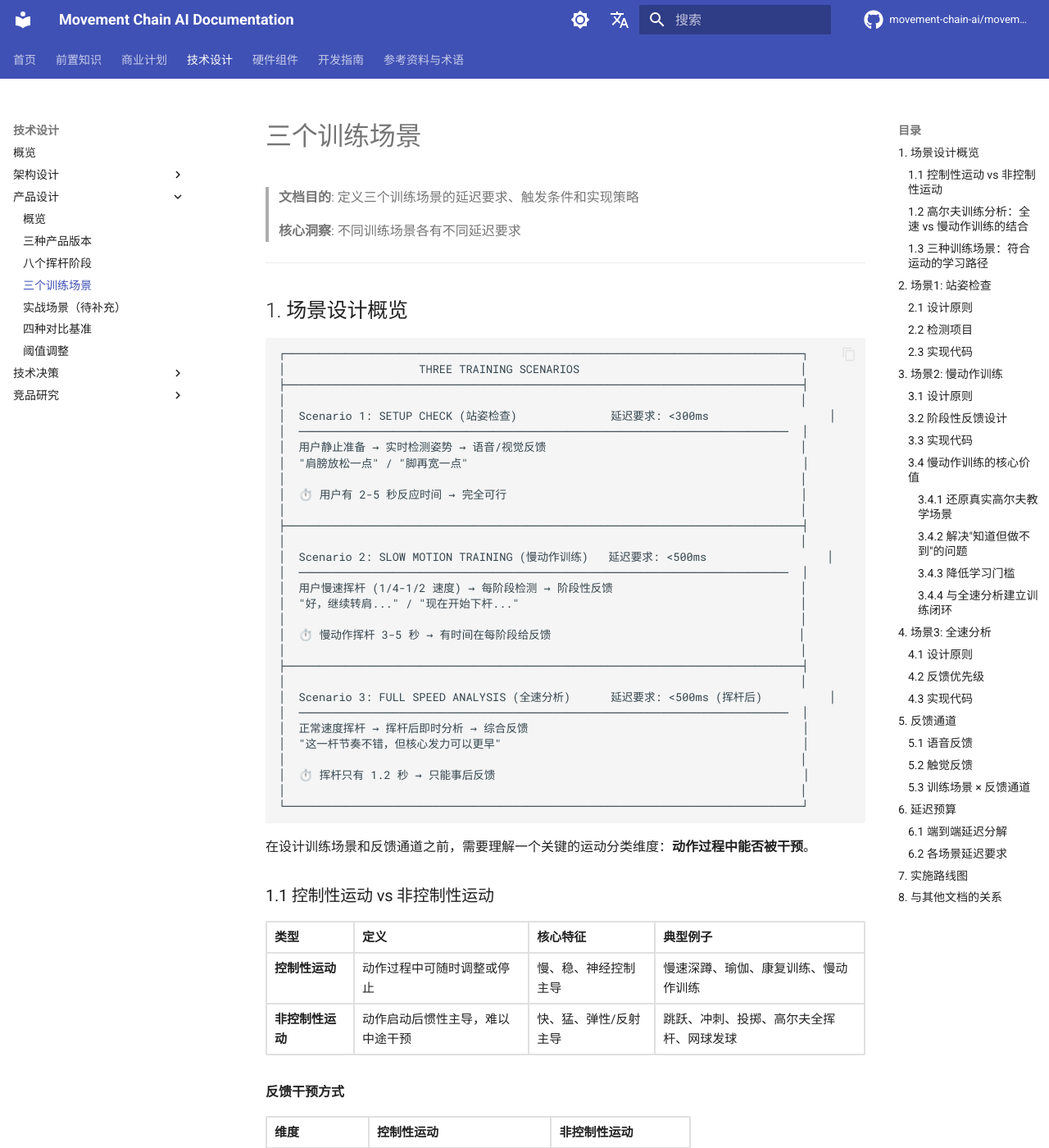
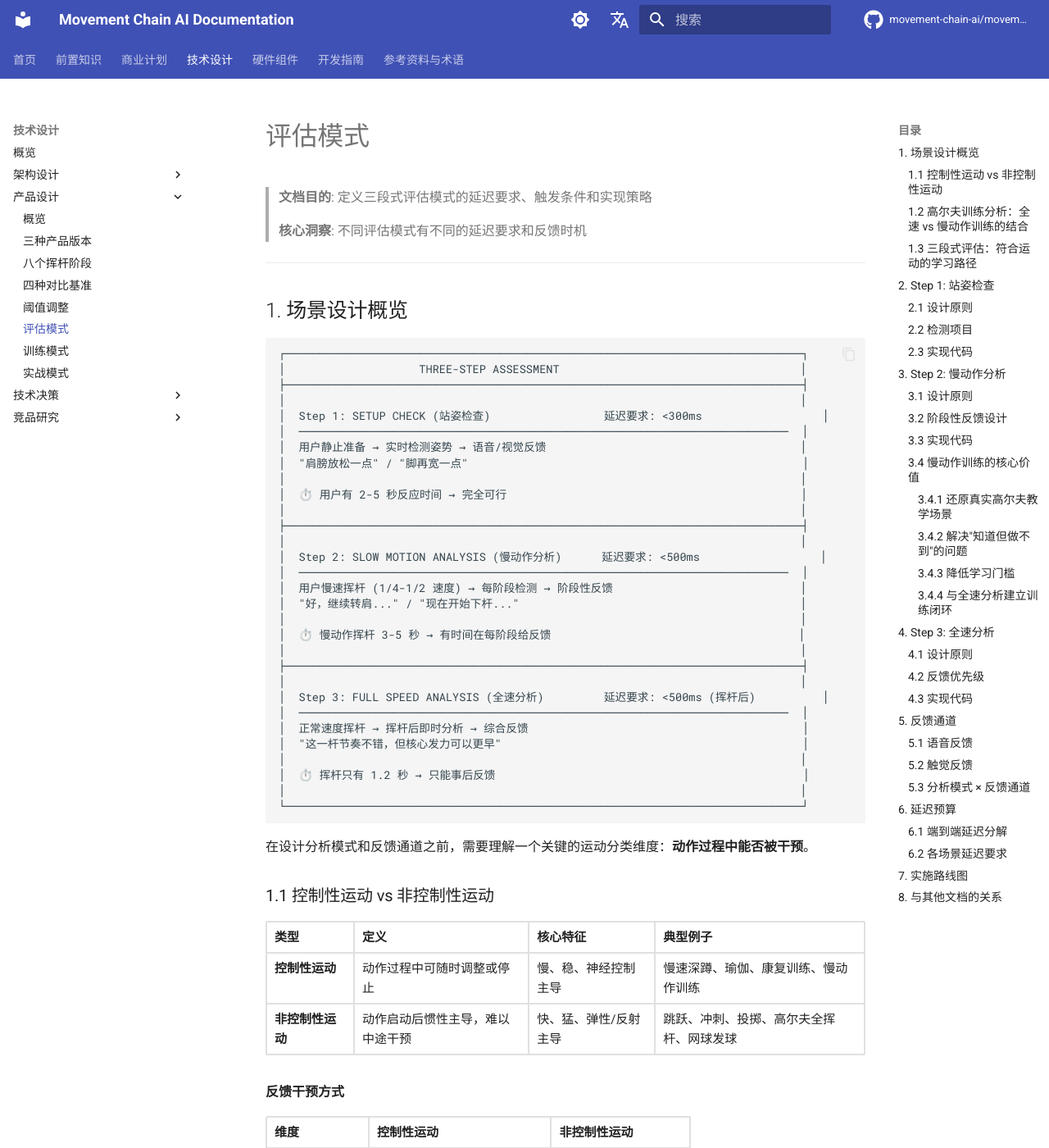
Before and after one commit to movement-chain-ai/movement-chain-docs, an MkDocs documentation site: the page built from docs/zh/design/specs/assessment-mode.md, in a window 1280 px wide and 1400 px high. Shown: the whole window at 82% size. Built offline with MkDocs 1.6.1 and Material for MkDocs 9.7.7, drawn with Linux system fonts in a browser that asks for light colours; comment, search, counter and statistics services are not loaded; the version menu is left out; some of the changed text lies outside the part shown.

Commit message:
重构产品模式文档结构
- 重命名三个训练场景为三段式评估（assessment-mode.md）
- 移动个性化训练推荐到specs目录并重命名为训练模式（training-mode.md）
- 重命名实战场景为实战模式（game-mode.md）
- 更新导航：四种对比基准和阈值调整移到八个挥杆阶段下面
- 添加三个模式到导航：评估模式、训练模式、实战模式

🤖 Generated with [Claude Code](https://claude.com/claude-code)

Co-Authored-By: Claude Opus 4.5 <noreply@anthropic.com>

````diff
--- a/docs/zh/design/specs/three-training-scenarios.md
+++ b/docs/zh/design/specs/assessment-mode.md
@@ -1,8 +1,8 @@
-# 三个训练场景
+# 评估模式
 
-> **文档目的**: 定义三个训练场景的延迟要求、触发条件和实现策略
+> **文档目的**: 定义三段式评估模式的延迟要求、触发条件和实现策略
 >
-> **核心洞察**: 不同训练场景各有不同延迟要求
+> **核心洞察**: 不同评估模式有不同的延迟要求和反馈时机
 >
 ---
 
@@ -10,10 +10,10 @@
 
 ```text
 ┌─────────────────────────────────────────────────────────────────────────────┐
-│                    THREE TRAINING SCENARIOS                                 │
+│                    THREE-STEP ASSESSMENT                                    │
 ├─────────────────────────────────────────────────────────────────────────────┤
 │                                                                             │
-│  Scenario 1: SETUP CHECK (站姿检查)              延迟要求: <300ms                  │
+│  Step 1: SETUP CHECK (站姿检查)                 延迟要求: <300ms                  │
 │  ─────────────────────────────────────────────────────────────────────────  │
 │  用户静止准备 → 实时检测姿势 → 语音/视觉反馈                                      │
 │  "肩膀放松一点" / "脚再宽一点"                                                  │
@@ -22,7 +22,7 @@
 │                                                                             │
 ├─────────────────────────────────────────────────────────────────────────────┤
 │                                                                             │
-│  Scenario 2: SLOW MOTION TRAINING (慢动作训练)   延迟要求: <500ms                  │
+│  Step 2: SLOW MOTION ANALYSIS (慢动作分析)      延迟要求: <500ms                  │
 │  ─────────────────────────────────────────────────────────────────────────  │
 │  用户慢速挥杆 (1/4-1/2 速度) → 每阶段检测 → 阶段性反馈                            │
 │  "好，继续转肩..." / "现在开始下杆..."                                          │
@@ -31,7 +31,7 @@
 │                                                                             │
 ├─────────────────────────────────────────────────────────────────────────────┤
 │                                                                             │
-│  Scenario 3: FULL SPEED ANALYSIS (全速分析)      延迟要求: <500ms (挥杆后)          │
+│  Step 3: FULL SPEED ANALYSIS (全速分析)         延迟要求: <500ms (挥杆后)          │
 │  ─────────────────────────────────────────────────────────────────────────  │
 │  正常速度挥杆 → 挥杆后即时分析 → 综合反馈                                         │
 │  "这一杆节奏不错，但核心发力可以更早"                                             │
@@ -41,7 +41,7 @@
 └─────────────────────────────────────────────────────────────────────────────┘
 ```
 
-在设计训练场景和反馈通道之前，需要理解一个关键的运动分类维度：**动作过程中能否被干预**。
+在设计分析模式和反馈通道之前，需要理解一个关键的运动分类维度：**动作过程中能否被干预**。
 
 ### 1.1 控制性运动 vs 非控制性运动
 
@@ -119,9 +119,9 @@
 !!! tip "核心洞察"
     非控制性运动（如全速挥杆）虽然可以实时采集和分析数据，但由于动作过快（<1.5秒），用户无法在执行过程中根据反馈进行调整。因此，将非控制性运动分解为若干控制性运动（慢动作训练），可以实现"边做边纠正"，帮助用户建立正确的运动模式，再逐步加速迁移到全速动作。
 
-### 1.3 三种训练场景：符合运动的学习路径
+### 1.3 三段式评估：符合运动的学习路径
 
-三种训练场景的设计**遵循运动学习的科学规律**。模仿了真人教练的教法，也是经过验证的有效学习方法。
+三段式评估的设计**遵循运动学习的科学规律**。模仿了真人教练的教法，也是经过验证的有效学习方法。
 
 **运动学习的科学基础**
 
@@ -166,7 +166,7 @@
 
 ---
 
-## 2. 场景1: 站姿检查
+## 2. Step 1: 站姿检查
 
 ### 2.1 设计原则
 
@@ -336,7 +336,7 @@ class SetupChecker:
 
 ---
 
-## 3. 场景2: 慢动作训练
+## 3. Step 2: 慢动作分析
 
 ### 3.1 设计原则
 
@@ -505,7 +505,7 @@ class SlowMotionCoach:
 
 ---
 
-## 4. 场景3: 全速分析
+## 4. Step 3: 全速分析
 
 ### 4.1 设计原则
 
@@ -636,7 +636,7 @@ class PostSwingFeedback:
 
 ## 5. 反馈通道
 
-反馈通道是指系统向用户传递信息的**形式**，与训练场景（场景 1/2/3）是正交的两个维度。
+反馈通道是指系统向用户传递信息的**形式**，与分析模式（场景 1/2/3）是正交的两个维度。
 
 | 反馈通道 | 延迟 | 适用场景 | 优势 | 局限 |
 |---------|------|---------|------|------|
@@ -723,13 +723,13 @@ class FeedbackSpeaker {
 | 下杆过早释放 | 手腕角度过早变化 | 短振 2次 |
 | 疲劳预警 | EMG 激活强度下降 30% | 长振 1次 |
 
-### 5.3 训练场景 × 反馈通道
+### 5.3 分析模式 × 反馈通道
 
-| 训练场景 | 语音反馈 | 视觉反馈 | 触觉反馈 |
+| 分析模式 | 语音反馈 | 视觉反馈 | 触觉反馈 |
 |---------|---------|---------|---------|
-| **Scenario 1: 站姿检查** | ✅ 主要 | ✅ 辅助 | ❌ 不适用 |
-| **Scenario 2: 慢动作训练** | ✅ 主要 | ✅ 辅助 | ✅ 可选 |
-| **Scenario 3: 全速分析** | ✅ 辅助 | ✅ 主要（事后回放） | ❌ 太快无法干预 |
+| **Step 1: 站姿检查** | ✅ 主要 | ✅ 辅助 | ❌ 不适用 |
+| **Step 2: 慢动作分析** | ✅ 主要 | ✅ 辅助 | ✅ 可选 |
+| **Step 3: 全速分析** | ✅ 辅助 | ✅ 主要（事后回放） | ❌ 太快无法干预 |
 
 ---
 
@@ -785,13 +785,13 @@ class FeedbackSpeaker {
 
 | 阶段 | 内容 | 优先级 | 说明 |
 |------|------|--------|------|
-| **MVP** | Scenario 3: 全速分析 + 挥杆后反馈 | 🔴 必须 | MVP 核心功能 |
-| **Post-MVP** | Scenario 1: 站姿检查 | 🟡 高 | 需要静态姿态检测 |
-| **Post-MVP** | Scenario 2: 慢动作训练 | 🟡 高 | 实时处理复杂度高 |
+| **MVP** | Step 3: 全速分析 + 挥杆后反馈 | 🔴 必须 | MVP 核心功能 |
+| **Post-MVP** | Step 1: 站姿检查 | 🟡 高 | 需要静态姿态检测 |
+| **Post-MVP** | Step 2: 慢动作分析 | 🟡 高 | 实时处理复杂度高 |
 | **Post-MVP** | 触觉振动反馈 | 🟡 中 | 需要 Apple Watch 联动 |
 | **Post-MVP** | LLM 个性化反馈 | 🟢 可选 | 按用户特征定制 |
 
-!!! info "为什么 MVP 只做 Scenario 3?"
+!!! info "为什么 MVP 只做 Step 3?"
     1. **无实时约束** — 可以反复回放同一录制，逐帧调试
     2. **完整数据** — 录制完成后数据完整，不会丢帧
     3. **优先验证核心价值** — 时间对齐是否正确比实时性更重要
@@ -804,7 +804,7 @@ class FeedbackSpeaker {
 
 ```mermaid
 graph TD
-    A[three-training-scenarios.md] --> B[system-design.md]
+    A[three-step-assessment.md] --> B[system-design.md]
     A --> C[eight-swing-phases.md]
     A --> D[research/biomechanics-benchmarks.md]
 
--- a/mkdocs.yml
+++ b/mkdocs.yml
@@ -160,10 +160,11 @@ nav:
           - 概览: design/specs/index.md
           - 三种产品版本: design/specs/three-product-versions.md
           - 八个挥杆阶段: design/specs/eight-swing-phases.md
-          - 三个训练场景: design/specs/three-training-scenarios.md
-          - 实战场景（待补充）: design/specs/real-play-scenarios.md
           - 四种对比基准: design/specs/four-comparison-methods.md
           - 阈值调整: design/specs/five-threshold-adjustments.md
+          - 评估模式: design/specs/assessment-mode.md
+          - 训练模式: design/specs/training-mode.md
+          - 实战模式: design/specs/game-mode.md
       - 技术决策:
           - 概览: design/decisions/index.md
           - ADR-0001 多仓库结构: design/decisions/0001-multi-repo-structure.md
@@ -176,7 +177,6 @@ nav:
           - 2025-12 关键决策: design/decisions/architecture-decisions-2025-12-23.md
       - 竞品研究:
           - 竞品指标对比: design/research/competitor-metrics-comparison.md
-          - 个性化训练推荐: design/research/personalized-training-recommendation.md
 
   - 硬件组件:
       - 概览: components/index.md
````
Also changed, not shown: docs/zh/design/specs/training-mode.md (renamed from docs/zh/design/research/personalized-training-recommendation.md, +3 -3 lines), docs/zh/design/specs/game-mode.md (renamed from docs/zh/design/specs/real-play-scenarios.md).
